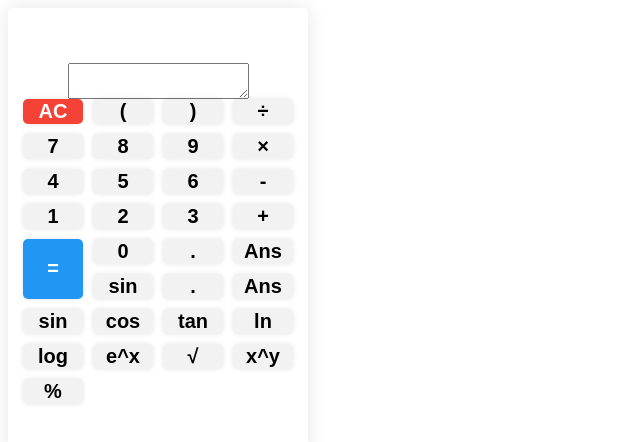
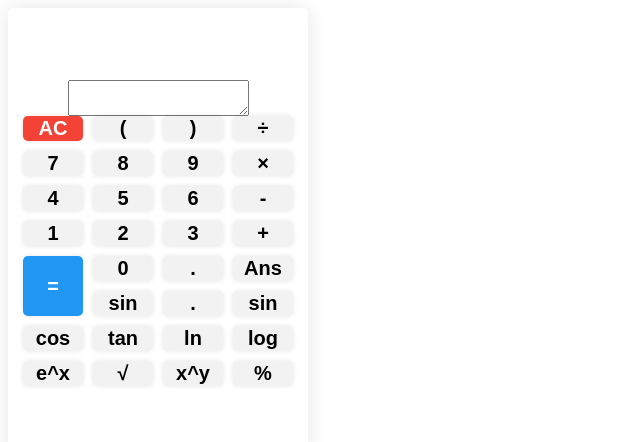
Before and after one commit to Akthiha/Scientific_Calculator, a React (Create React App) app: page / in a window 1280 px wide. Shown: the top 442 px of the page, without its empty margins (0-640 px from the left). Built offline with nearby package versions, Linux system fonts and the light colour scheme.

Commit message:
add minor changes

```diff
--- a/src/App.js
+++ b/src/App.js
@@ -125,9 +125,6 @@ function Calculator() {
         <button onClick={handleClick} className="button" value=".">
           .
         </button>
-        <button onClick={handleClick} className="button" value="Ans">
-          Ans
-        </button>
         <button onClick={handleClick} className="button" value="sin(">
           sin
         </button>
```
